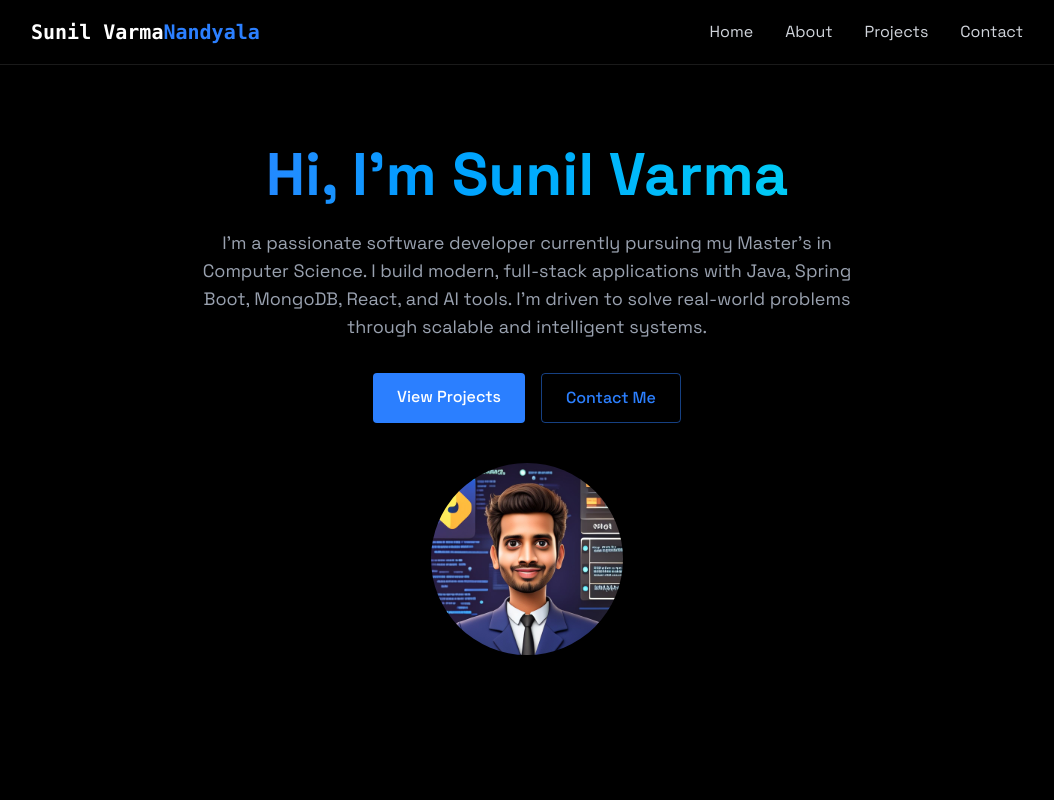
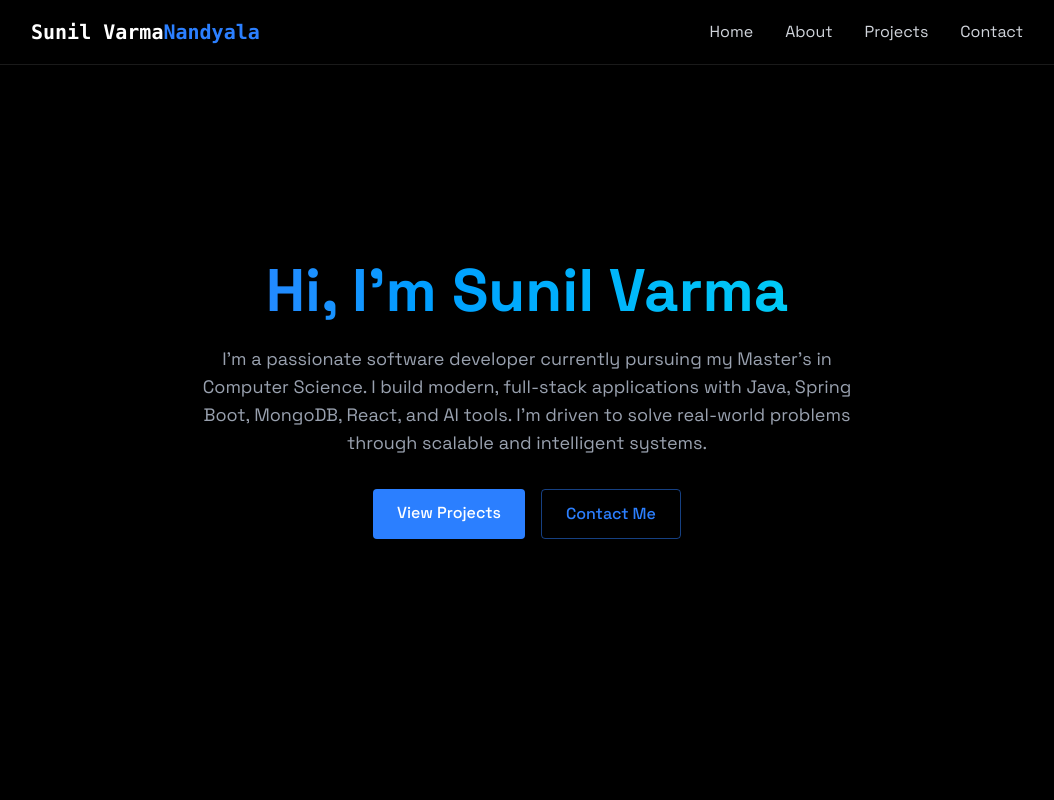
Before and after one commit to sunilvarmanandyala/my-beautiful-portfolio, a React (Vite) app: page / in a window 1280 px wide. Shown: the top 800 px of the page, without its empty margins (113-1167 px from the left). Built offline with nearby package versions, Linux system fonts and the light colour scheme.

Commit message:
deleted  image

```diff
--- a/src/components/sections/Home.jsx
+++ b/src/components/sections/Home.jsx
@@ -34,15 +34,6 @@ export const Home = () => {
             </a>
           </div>
         </div>
-
-        {/* Image below text */}
-        <div className="mt-10">
-          <img
-            src={profileImg}
-            alt="Sunil Varma"
-            className="w-48 h-48 object-cover rounded-full shadow-lg mx-auto"
-          />
-        </div>
       </RevealOnScroll>
     </section>
   );
```
